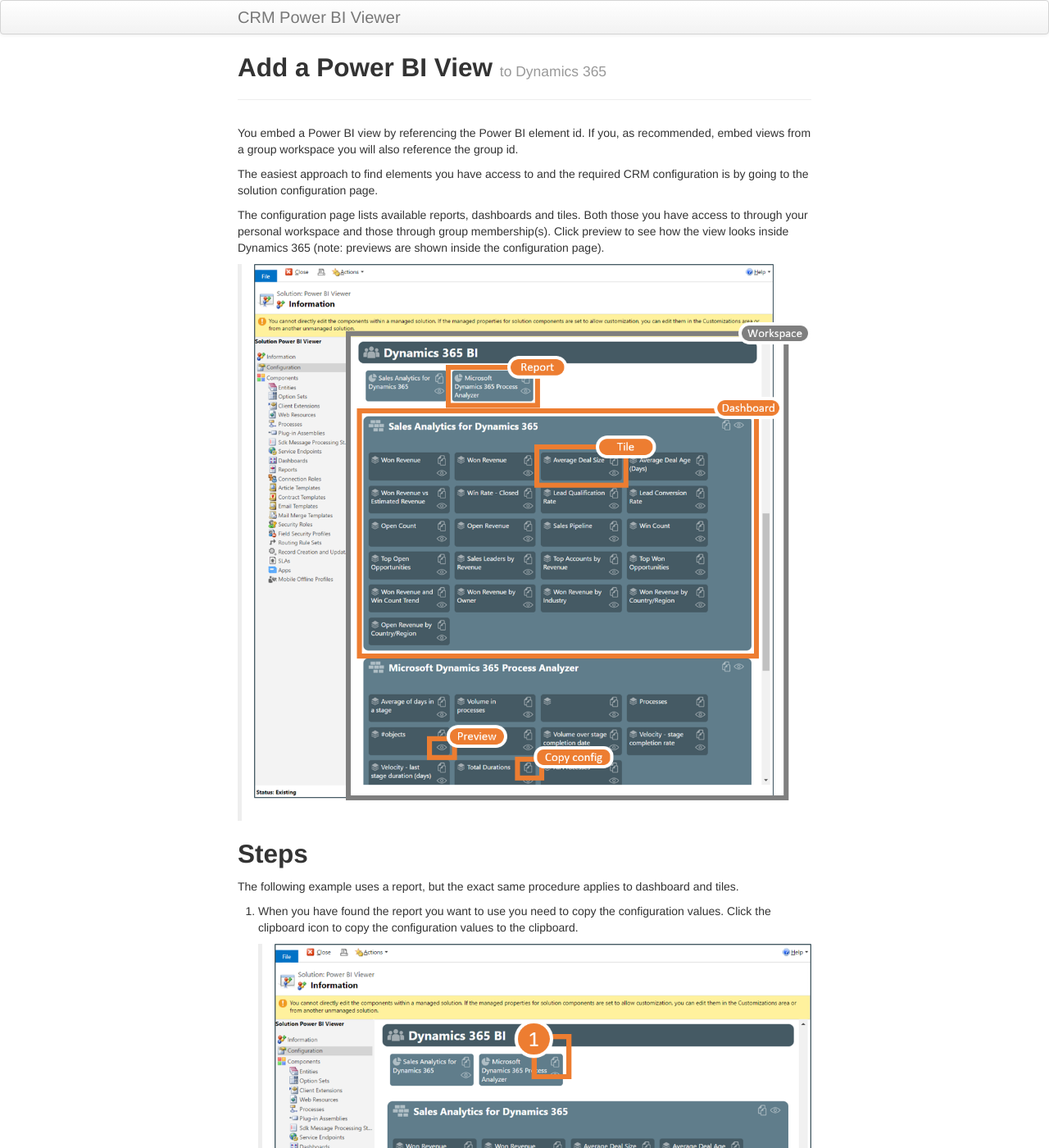
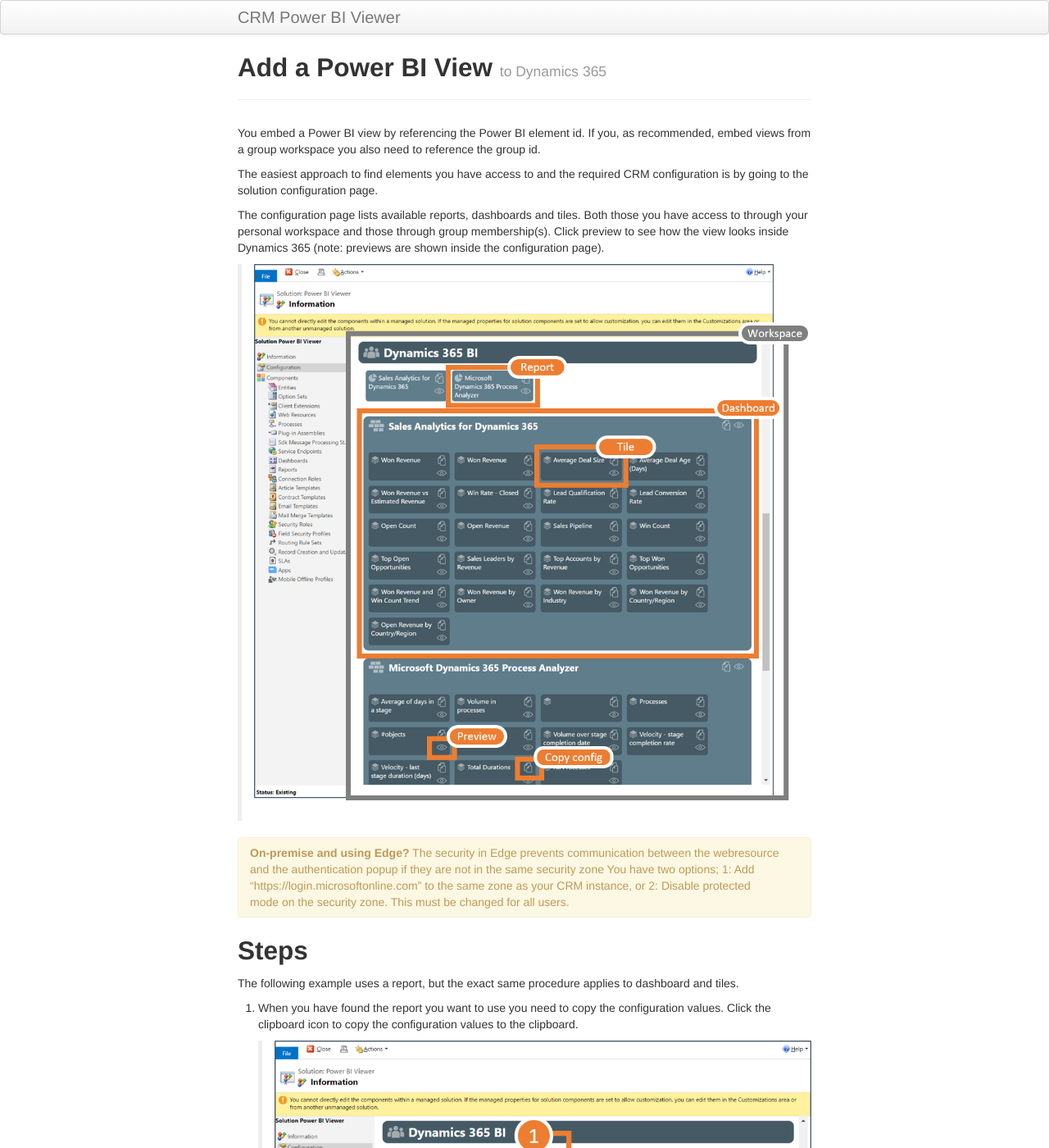
Before and after one commit to taarskog/crm-powerbi-viewer, a Jekyll site: the page built from pages/add-view-to-dashboard.md, in a window 1280 px wide and 1400 px high. Shown: the whole window at 82% size. Built offline with Jekyll 4.4.1, drawn with Linux system fonts in a browser that asks for light colours.

Commit message:
Added desc for Edge on-premise auth issue

```diff
--- a/pages/add-view-to-dashboard.md
+++ b/pages/add-view-to-dashboard.md
@@ -5,7 +5,7 @@
 description: How to add a view from Power BI to a dashboard in Dynamics 365 Sales and Service.
 ---
 
-You embed a Power BI view by referencing the Power BI element id. If you, as recommended, embed views from a group workspace you will also reference the group id.
+You embed a Power BI view by referencing the Power BI element id. If you, as recommended, embed views from a group workspace you also need to reference the group id.
 
 The easiest approach to find elements you have access to and the required CRM configuration is by going to the solution
 configuration page.
@@ -16,6 +16,11 @@
    > [![]({{BASE_PATH}}/assets/images/v1.0/crm-config/config-overview.png)]({{BASE_PATH}}/assets/images/v1.0/crm-config/config-overview.png)
 <br />
 <br />
+
+**On-premise and using Edge?** The security in Edge prevents communication between the webresource and the authentication popup if they are not in the same security zone
+You have two options; 1: Add "https://login.microsoftonline.com" to the same zone as your CRM instance, or 2: Disable protected mode on the security zone. This must be
+changed for all users.
+{: .alert .alert-warning }
 
 ## Steps
 The following example uses a report, but the exact same procedure applies to dashboard and tiles.
```
Also changed, not shown: index_new.md (+1 -6 lines).
